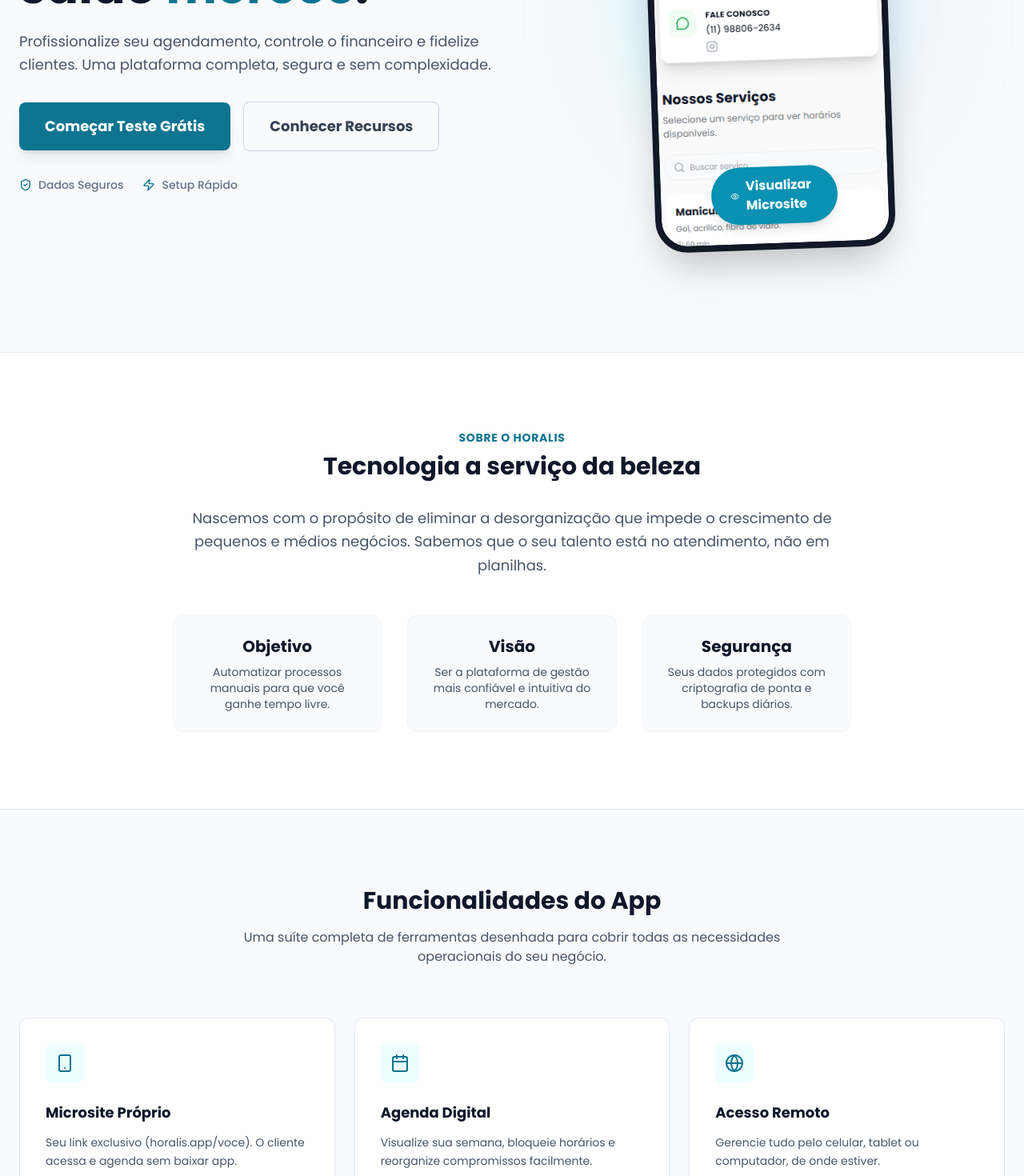
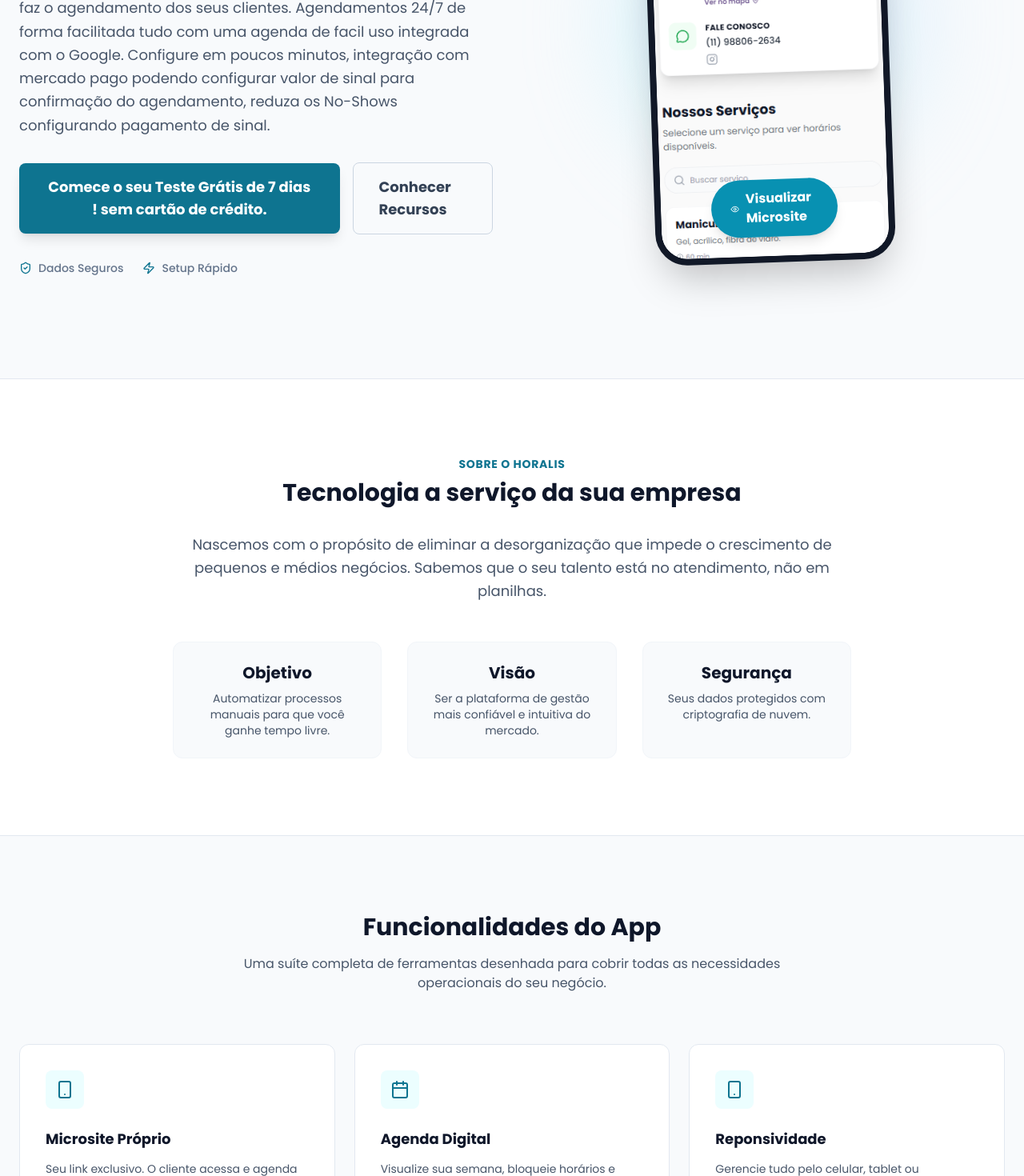
Before and after one commit to Raphahf6/agendador, a React (Vite) app: page / in a window 1280 px wide. Shown: the part 480-1950 px from the top of the page at 80% size. Built offline with nearby package versions, Linux system fonts and the light colour scheme; no server answers; what @mercadopago/sdk-react would draw is missing.

Commit message:
melhora textos

```diff
--- a/src/pages/LandingPage.jsx
+++ b/src/pages/LandingPage.jsx
@@ -120,7 +120,7 @@
         {isMenuOpen && (
           <div className="md:hidden bg-white border-t border-slate-200 absolute w-full p-6 flex flex-col gap-4 shadow-xl">
             <Link to="/login" className="w-full py-3 text-center rounded-lg border border-slate-300 font-bold text-slate-700">Acessar Painel</Link>
-                        <button onClick={() => {setIsModalOpen(true); setIsMenuOpen(false);}} className={`w-full py-3 rounded-lg font-bold ${BUTTON_PRIMARY}`}>Cadastre-se</button>
+            <button onClick={() => { setIsModalOpen(true); setIsMenuOpen(false); }} className={`w-full py-3 rounded-lg font-bold ${BUTTON_PRIMARY}`}>Cadastre-se</button>
           </div>
         )}
       </nav>
@@ -130,7 +130,7 @@
         <div className="max-w-7xl mx-auto px-6 grid lg:grid-cols-2 gap-12 items-center">
 
           {/* LADO ESQUERDO: Texto e CTA */}
-                    <div className="text-center lg:text-left z-10 order-2 lg:order-1" data-aos="fade-right">
+          <div className="text-center lg:text-left z-10 order-1 lg:order-1" data-aos="fade-right">
             <div className="inline-flex items-center gap-2 px-3 py-1 rounded-full bg-white border border-slate-200 text-cyan-700 text-xs font-bold uppercase tracking-wide mb-6 shadow-sm">
               <span className="relative flex h-2 w-2">
                 <span className="animate-ping absolute inline-flex h-full w-full rounded-full bg-cyan-400 opacity-75"></span>
@@ -144,12 +144,16 @@
             </h1>
 
             <p className="text-lg text-slate-600 mb-8 leading-relaxed">
-                            Profissionalize seu agendamento, controle o financeiro e fidelize clientes. Uma plataforma completa, segura e sem complexidade.
+              O Horalis nasceu para facilicar a forma com que sua empresa faz o agendamento dos seus clientes. Agendamentos 24/7 de forma facilitada tudo com uma agenda de facil uso integrada com o Google.
+              Configure em poucos minutos, integração com mercado pago podendo configurar valor de sinal para confirmação do agendamento, reduza os No-Shows configurando pagamento de sinal.
+
             </p>
+
+
 
             <div className="flex flex-col sm:flex-row items-center justify-center lg:justify-start gap-4">
               <button onClick={() => setIsModalOpen(true)} className={`px-8 py-4 rounded-lg font-bold text-lg shadow-lg transition-transform hover:-translate-y-0.5 w-full sm:w-auto flex items-center justify-center gap-2 ${BUTTON_PRIMARY}`}>
-                                Começar Teste Grátis
+                Comece o seu Teste Grátis de 7 dias ! sem cartão de crédito.
               </button>
               <a href="#funcionalidades" className={`px-8 py-4 rounded-lg font-bold text-lg transition-colors w-full sm:w-auto flex items-center justify-center ${BUTTON_OUTLINE}`}>
                 Conhecer Recursos
@@ -157,8 +161,8 @@
             </div>
 
             <div className="mt-8 flex items-center justify-center lg:justify-start gap-6 text-sm text-slate-500 font-medium">
-                            <span className="flex items-center gap-2"><ShieldCheck className="w-4 h-4 text-cyan-700"/> Dados Seguros</span>
-                            <span className="flex items-center gap-2"><Zap className="w-4 h-4 text-cyan-700"/> Setup Rápido</span>
+              <span className="flex items-center gap-2"><ShieldCheck className="w-4 h-4 text-cyan-700" /> Dados Seguros</span>
+              <span className="flex items-center gap-2"><Zap className="w-4 h-4 text-cyan-700" /> Setup Rápido</span>
             </div>
           </div>
 
@@ -206,7 +210,7 @@
       <section id="sobre" className="py-24 bg-white">
         <div className="max-w-4xl mx-auto px-6 text-center">
           <span className="text-sm font-bold text-cyan-700 uppercase tracking-wider mb-2 block">Sobre o Horalis</span>
-                    <h2 className="text-3xl font-bold text-slate-900 mb-8">Tecnologia a serviço da beleza</h2>
+          <h2 className="text-3xl font-bold text-slate-900 mb-8">Tecnologia a serviço da sua empresa</h2>
           <p className="text-lg text-slate-600 leading-relaxed mb-12">
             Nascemos com o propósito de eliminar a desorganização que impede o crescimento de pequenos e médios negócios.
             Sabemos que o seu talento está no atendimento, não em planilhas.
@@ -216,7 +220,7 @@
             {[
               { title: "Objetivo", desc: "Automatizar processos manuais para que você ganhe tempo livre." },
               { title: "Visão", desc: "Ser a plataforma de gestão mais confiável e intuitiva do mercado." },
-                            { title: "Segurança", desc: "Seus dados protegidos com criptografia de ponta e backups diários." }
+              { title: "Segurança", desc: "Seus dados protegidos com criptografia de nuvem." }
             ].map((item, i) => (
               <div key={i} className="p-6 bg-slate-50 rounded-xl border border-slate-100 hover:border-cyan-200 transition-colors">
                 <h3 className="font-bold text-slate-900 text-xl mb-2">{item.title}</h3>
@@ -241,14 +245,14 @@
             {/* Grupo Agendamento */}
             <FeatureCard
               icon={Smartphone} title="Microsite Próprio"
-                            description="Seu link exclusivo (horalis.app/voce). O cliente acessa e agenda sem baixar app."
+              description="Seu link exclusivo. O cliente acessa e agenda sem baixar o app e 24/7. Você escolhe seu horario de atendimento e o sistema faz o resto."
             />
             <FeatureCard
               icon={Calendar} title="Agenda Digital"
               description="Visualize sua semana, bloqueie horários e reorganize compromissos facilmente."
             />
             <FeatureCard
-                            icon={Globe} title="Acesso Remoto"
+              icon={Smartphone} title="Reponsividade"
               description="Gerencie tudo pelo celular, tablet ou computador, de onde estiver."
             />
 
--- a/src/pages/painel/EstoquePage.jsx
+++ b/src/pages/painel/EstoquePage.jsx
@@ -136,7 +136,7 @@
                     </div>
                     <div className="grid grid-cols-2 gap-4">
                         <div>
-                            <label className="block text-xs font-bold text-gray-500 uppercase mb-1 text-red-500">Mínimo (Alerta)</label>
+                            <label className="block text-xs font-bold uppercase mb-1 text-red-500">Mínimo (Alerta)</label>
                             <input type="number" required value={formData.quantidade_minima} onChange={e => setFormData({...formData, quantidade_minima: e.target.value})} className="w-full p-3 bg-red-50 text-red-900 rounded-xl border-none outline-none" />
                         </div>
                         <div>
```
Lines whose indentation alone changed are shown as unchanged.
